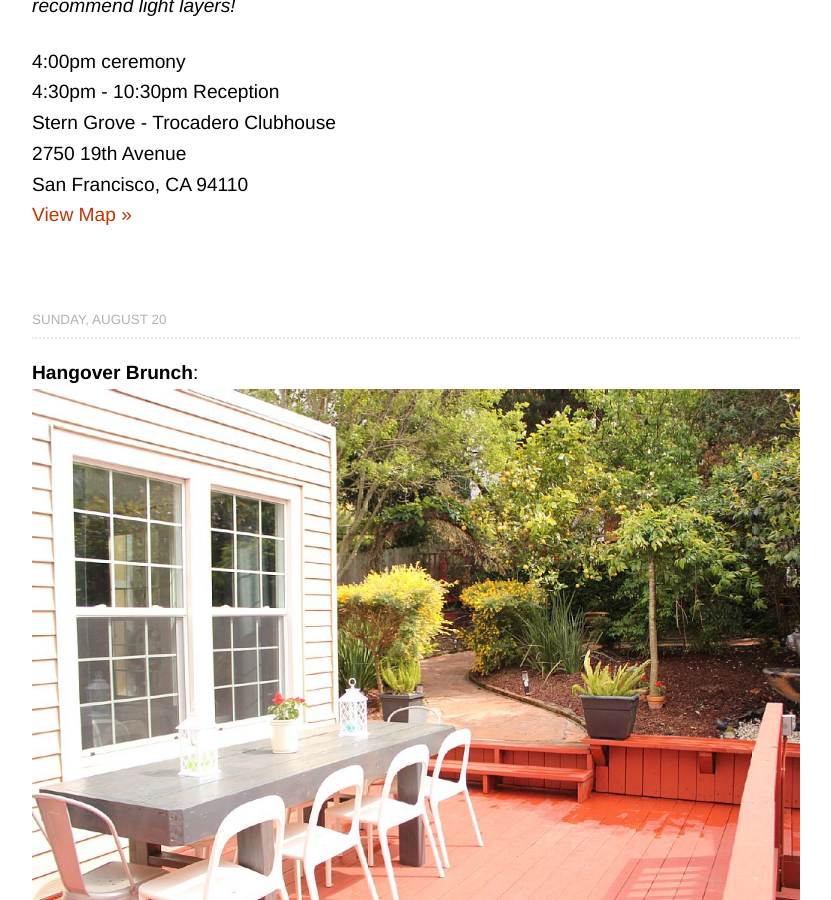
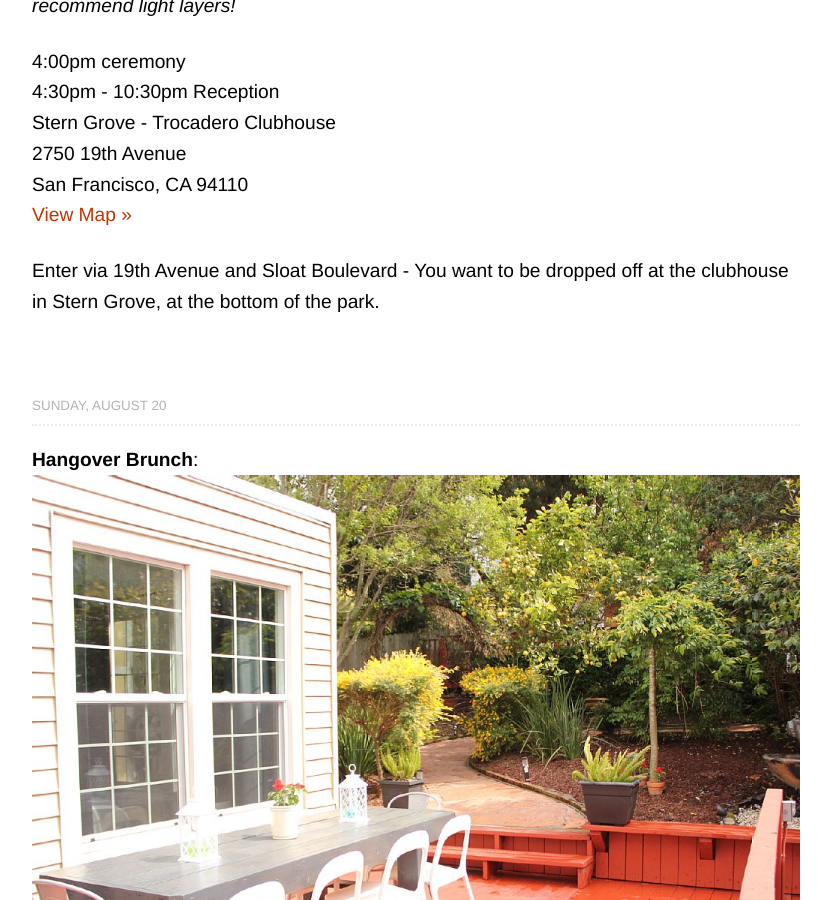
Before and after one commit to nkadlac/alieplusnate.com, a Jekyll site: the page built from schedule.md, in a window 1280 px wide and 900 px high, scrolled down 2175 px. Shown: the whole window, without its empty margins (224-1055 px from the left). Built offline with Jekyll 4.4.1, drawn with Linux system fonts in a browser that asks for light colours; some web fonts are replaced.

Commit message:
added schedule

```diff
--- a/schedule.md
+++ b/schedule.md
@@ -34,6 +34,8 @@ Stern Grove - Trocadero Clubhouse<br>
 San Francisco, CA 94110<br>
 [View Map >>](https://www.google.com/maps/place/2750+19th+Ave,+San+Francisco,+CA+94132/@37.7361835,-122.4773553,17z/data=!3m1!4b1!4m5!3m4!1s0x808f7d9607230b99:0xdc23844628562c9b!8m2!3d37.7361793!4d-122.4751666)
 
+Enter via 19th Avenue and Sloat Boulevard - You want to be dropped off at the clubhouse in Stern Grove, at the bottom of the park.
+
 ## Sunday, August 20
 
 **Hangover Brunch**:
```
